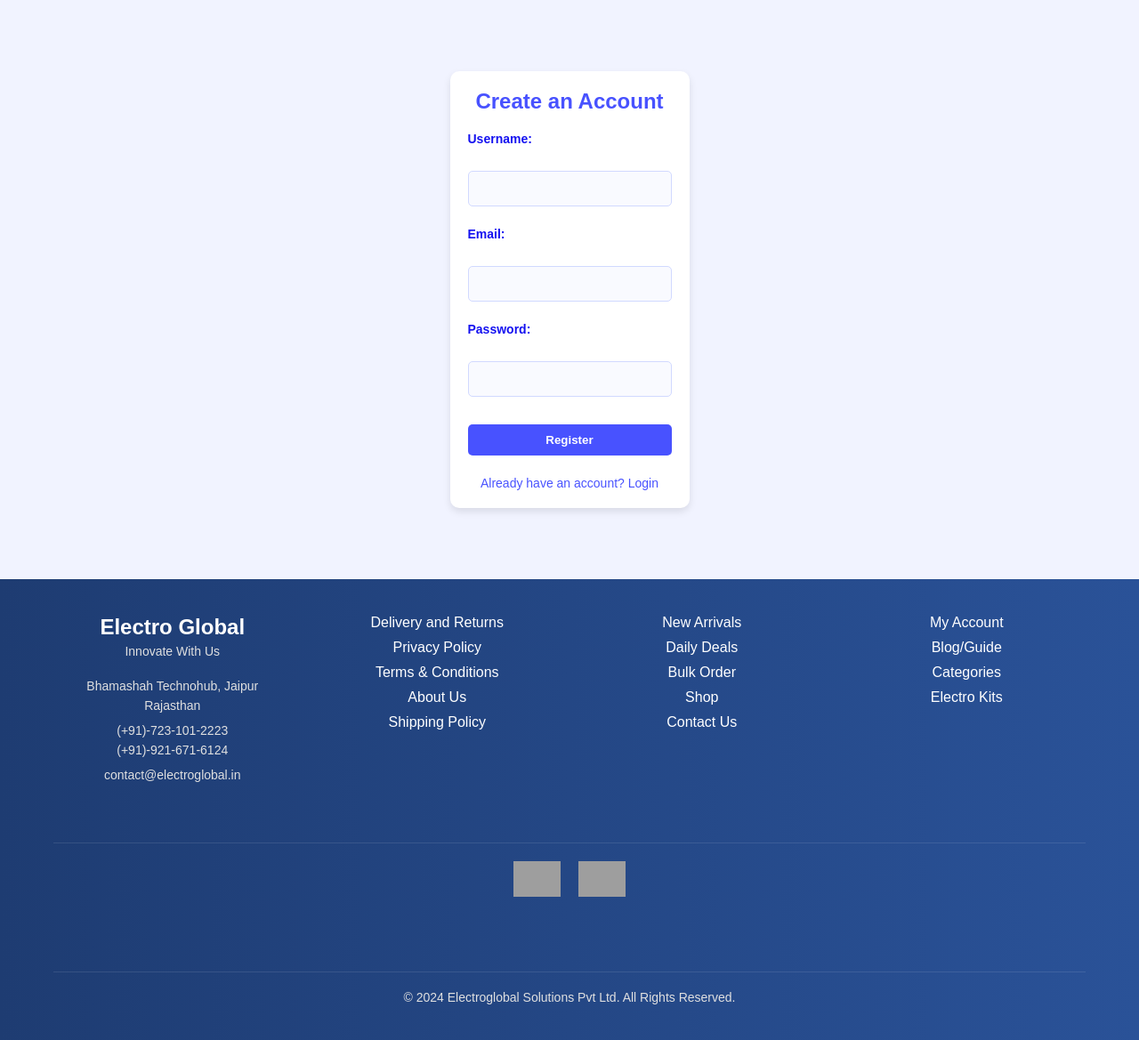
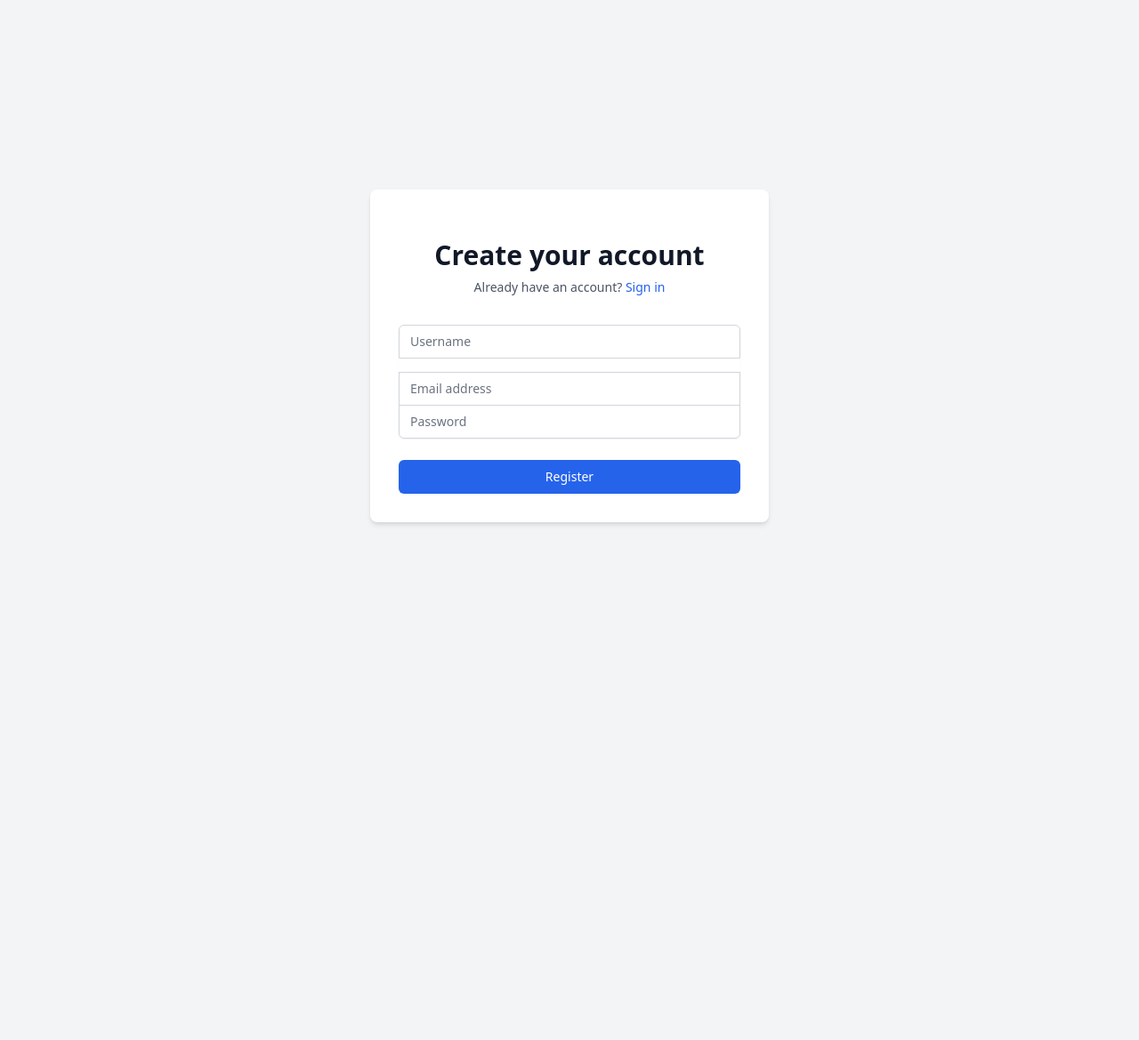
Before and after one commit to Srbh007/AZURE-APP, a Flask app: page /register in a window 1280 px wide. Shown: the whole page at 89% size. After the commit the page ends 800 px from the top, so only its background shows below. Run offline with Flask 3, Linux system fonts and the light colour scheme; grey boxes are pictures that could not be loaded.

```diff
--- a/app.py
+++ b/app.py
@@ -20,6 +20,41 @@ app = Flask(__name__, static_folder='static')
 app.config.from_object('config.Config')
 db = SQLAlchemy(app)
 migrate = Migrate(app, db)
+
+def initialize_database():
+    """Initialize database with proper permissions"""
+    with app.app_context():
+        try:
+            # Ensure instance directory exists with proper permissions
+            os.makedirs(app.config['INSTANCE_PATH'], exist_ok=True)
+            os.chmod(app.config['INSTANCE_PATH'], 0o777)
+            logger.info(f"Ensured instance directory at {app.config['INSTANCE_PATH']}")
+
+            # Create database if it doesn't exist
+            if not os.path.exists(os.path.join(app.config['INSTANCE_PATH'], 'site.db')):
+                db.create_all()
+                logger.info("Created new database")
+
+            # Set database file permissions
+            db_path = os.path.join(app.config['INSTANCE_PATH'], 'site.db')
+            if os.path.exists(db_path):
+                os.chmod(db_path, 0o666)
+                logger.info("Set database file permissions")
+
+            # Verify database connection
+            User.query.first()
+            logger.info("Database connection verified")
+
+            return True
+        except Exception as e:
+            logger.error(f"Database initialization error: {str(e)}")
+            return False
+
+# Initialize database
+if not initialize_database():
+    logger.error("Failed to initialize database")
+    if os.environ.get('FLASK_ENV') == 'production':
+        raise RuntimeError("Database initialization failed in production")
 
 # OpenAI Configuration with error handling
 try:
@@ -54,7 +89,6 @@ class Chat(db.Model):
 def clean_response(text):
     text = re.sub(r'[\*\#]', '', text)
     return text.strip()
-
 # Your existing keyword_links dictionary
 keyword_links = {
     "Arduino": ["https://blog.arduino.cc/", "https://www.instructables.com/howto/Arduino/"],
@@ -117,24 +151,47 @@ def home():
 
 @app.route('/register', methods=['GET', 'POST'])
 def register():
-    try:
-        if request.method == 'POST':
-            username = request.form['username']
-            email = request.form['email']
-            password = generate_password_hash(request.form['password'])
+    if request.method == 'POST':
+        try:
+            username = request.form.get('username')
+            email = request.form.get('email')
+            password = request.form.get('password')
 
-            if User.query.filter_by(email=email).first():
-                logger.warning(f"Registration attempt with existing email: {email}")
-                return "User with this email already exists"
+            # Input validation
+            if not all([username, email, password]):
+                return render_template('register.html', error="All fields are required")
 
-            new_user = User(username=username, email=email, password=password)
+            # Email format validation
+            if not re.match(r"[^@]+@[^@]+\.[^@]+", email):
+                return render_template('register.html', error="Invalid email format")
+
+            # Check if user exists
+            existing_user = User.query.filter_by(email=email).first()
+            if existing_user:
+                return render_template('register.html', error="Email already registered")
+
+            # Create new user
+            password_hash = generate_password_hash(password)
+            new_user = User(username=username, email=email, password=password_hash)
+
+            # Log database path and permissions before commit
+            db_path = app.config['SQLALCHEMY_DATABASE_URI'].replace('sqlite:///', '')
+            logger.info(f"Database path: {db_path}")
+            if os.path.exists(db_path):
+                logger.info(f"Database file permissions: {oct(os.stat(db_path).st_mode)[-3:]}")
+
             db.session.add(new_user)
             db.session.commit()
-            logger.info(f"New user registered: {username}")
+
+            logger.info(f"User registered successfully: {email}")
             return redirect(url_for('login'))
-    except Exception as e:
-        logger.error(f"Error in registration: {str(e)}")
-        return "An error occurred during registration. Please try again."
+
+        except Exception as e:
+            db.session.rollback()
+            logger.error(f"Registration error: {str(e)}")
+            logger.exception("Detailed traceback:")
+            return render_template('register.html', error="Registration failed. Please try again.")
+
     return render_template('register.html')
 
 @app.route('/login', methods=['GET', 'POST'])
@@ -151,11 +208,31 @@ def login():
                 return redirect(url_for('ghat'))
 
             logger.warning(f"Failed login attempt for email: {email}")
-            return "Invalid credentials. Please try again."
+            return render_template('login.html', error="Invalid credentials. Please try again.")
     except Exception as e:
         logger.error(f"Error in login: {str(e)}")
-        return "An error occurred during login. Please try again."
+        return render_template('login.html', error="An error occurred during login. Please try again.")
     return render_template('login.html')
+
+@app.route('/health')
+def health_check():
+    try:
+        # Try to query the database
+        User.query.first()
+        return jsonify({
+            'status': 'healthy',
+            'database': 'connected',
+            'database_path': app.config['SQLALCHEMY_DATABASE_URI'],
+            'instance_path': app.config['INSTANCE_PATH']
+        })
+    except Exception as e:
+        logger.error(f"Health check failed: {str(e)}")
+        return jsonify({
+            'status': 'unhealthy',
+            'error': str(e),
+            'database_path': app.config['SQLALCHEMY_DATABASE_URI'],
+            'instance_path': app.config['INSTANCE_PATH']
+        }), 500
 
 @app.route('/ghat')
 def ghat():
@@ -271,13 +348,5 @@ def logout():
     return redirect(url_for('login'))
 
 if __name__ == '__main__':
-    with app.app_context():
-        try:
-            db.create_all()
-            logger.info("Database tables created successfully")
-        except Exception as e:
-            logger.error(f"Error creating database tables: {str(e)}")
-            raise
-
     port = int(os.environ.get('PORT', 8000))
     app.run(host='0.0.0.0', port=port)
--- a/templates/register.html
+++ b/templates/register.html
@@ -3,105 +3,145 @@
 <head>
     <meta charset="UTF-8">
     <meta name="viewport" content="width=device-width, initial-scale=1.0">
-    <title>Create an Account</title>
-    <link rel="stylesheet" href="{{ url_for('static', filename='css/styles.css') }}">
+    <title>Register - EGPT</title>
+    <link href="https://cdn.jsdelivr.net/npm/tailwindcss@2.2.19/dist/tailwind.min.css" rel="stylesheet">
+    <style>
+        .error-message {
+            color: #5244f2;
+            padding: 10px;
+            margin: 10px 0;
+            border-radius: 5px;
+            background-color: #fef2f2;
+            border: 1px solid #23076d;
+        }
+        .success-message {
+            color: #059669;
+            padding: 10px;
+            margin: 10px 0;
+            border-radius: 5px;
+            background-color: #f0fdf4;
+            border: 1px solid #613fbf;
+        }
+    </style>
 </head>
-<body>
-
-<div class="container">
-    <h2>Create an Account</h2>
-    <form method="post">
-        <label for="username">Username:</label>
-        <input type="text" id="username" name="username" required>
-
-        <label for="email">Email:</label>
-        <input type="email" id="email" name="email" required>
-
-        <label for="password">Password:</label>
-        <input type="password" id="password" name="password" required>
-
-        <button type="submit">Register</button>
-
-        <a href="{{ url_for('login') }}">Already have an account? Login</a>
-    </form>
-</div>
-
-<footer style="background: linear-gradient(to right, #1e3c72, #2a5298); color: white; padding: 40px 0; width: 100%; font-family: Arial, sans-serif;">
-    <div style="max-width: 1200px; margin: 0 auto; padding: 0 20px;">
-        <!-- Logo Section -->
-        <div style="display: flex; flex-wrap: wrap; justify-content: space-between; gap: 30px;">
-            <!-- Company Info -->
-            <div style="flex: 1; min-width: 250px; margin-bottom: 30px;">
-                <div style="margin-bottom: 20px;">
-                    <h3 style="margin: 0; font-size: 24px; font-weight: 600;">Electro Global</h3>
-                    <p style="margin: 5px 0; color: #e0e0e0;">Innovate With Us</p>
-                </div>
-                <div style="color: #e0e0e0; line-height: 1.6;">
-                    <p style="margin: 5px 0;">Bhamashah Technohub, Jaipur<br>Rajasthan</p>
-                    <p style="margin: 5px 0;">(+91)-723-101-2223<br>(+91)-921-671-6124</p>
-                    <p style="margin: 5px 0;">contact@electroglobal.in</p>
-                </div>
+<body class="bg-gray-100">
+    <div class="min-h-screen flex items-center justify-center py-12 px-4 sm:px-6 lg:px-8">
+        <div class="max-w-md w-full space-y-8 bg-white p-8 rounded-lg shadow-md">
+            <div>
+                <h2 class="mt-6 text-center text-3xl font-extrabold text-gray-900">
+                    Create your account
+                </h2>
+                <p class="mt-2 text-center text-sm text-gray-600">
+                    Already have an account?
+                    <a href="{{ url_for('login') }}" class="font-medium text-blue-600 hover:text-blue-500">
+                        Sign in
+                    </a>
+                </p>
             </div>
 
-            <!-- Quick Links -->
-            <div style="flex: 1; min-width: 250px; margin-bottom: 30px;">
-                <div style="display: flex; flex-direction: column; gap: 10px;">
-                    <a href="#" style="color: white; text-decoration: none; transition: color 0.3s ease;">Delivery and Returns</a>
-                    <a href="#" style="color: white; text-decoration: none; transition: color 0.3s ease;">Privacy Policy</a>
-                    <a href="#" style="color: white; text-decoration: none; transition: color 0.3s ease;">Terms & Conditions</a>
-                    <a href="#" style="color: white; text-decoration: none; transition: color 0.3s ease;">About Us</a>
-                    <a href="#" style="color: white; text-decoration: none; transition: color 0.3s ease;">Shipping Policy</a>
+            <!-- Error Messages -->
+            {% with messages = get_flashed_messages(with_categories=true) %}
+                {% if messages %}
+                    {% for category, message in messages %}
+                        <div class="{{ 'error-message' if category == 'error' else 'success-message' }}">
+                            {{ message }}
+                        </div>
+                    {% endfor %}
+                {% endif %}
+            {% endwith %}
+
+            {% if error %}
+                <div class="error-message">
+                    {{ error }}
                 </div>
-            </div>
+            {% endif %}
 
-            <!-- Shop Links -->
-            <div style="flex: 1; min-width: 250px; margin-bottom: 30px;">
-                <div style="display: flex; flex-direction: column; gap: 10px;">
-                    <a href="#" style="color: white; text-decoration: none; transition: color 0.3s ease;">New Arrivals</a>
-                    <a href="#" style="color: white; text-decoration: none; transition: color 0.3s ease;">Daily Deals</a>
-                    <a href="#" style="color: white; text-decoration: none; transition: color 0.3s ease;">Bulk Order</a>
-                    <a href="#" style="color: white; text-decoration: none; transition: color 0.3s ease;">Shop</a>
-                    <a href="#" style="color: white; text-decoration: none; transition: color 0.3s ease;">Contact Us</a>
+            <form class="mt-8 space-y-6" method="POST" action="{{ url_for('register') }}" id="registerForm">
+                <div class="rounded-md shadow-sm -space-y-px">
+                    <div class="mb-4">
+                        <label for="username" class="sr-only">Username</label>
+                        <input id="username" name="username" type="text" required
+                               class="appearance-none rounded-none relative block w-full px-3 py-2 border border-gray-300 placeholder-gray-500 text-gray-900 rounded-t-md focus:outline-none focus:ring-blue-500 focus:border-blue-500 focus:z-10 sm:text-sm"
+                               placeholder="Username">
+                    </div>
+                    <div class="mb-4">
+                        <label for="email" class="sr-only">Email address</label>
+                        <input id="email" name="email" type="email" required
+                               class="appearance-none rounded-none relative block w-full px-3 py-2 border border-gray-300 placeholder-gray-500 text-gray-900 focus:outline-none focus:ring-blue-500 focus:border-blue-500 focus:z-10 sm:text-sm"
+                               placeholder="Email address">
+                    </div>
+                    <div>
+                        <label for="password" class="sr-only">Password</label>
+                        <input id="password" name="password" type="password" required
+                               class="appearance-none rounded-none relative block w-full px-3 py-2 border border-gray-300 placeholder-gray-500 text-gray-900 rounded-b-md focus:outline-none focus:ring-blue-500 focus:border-blue-500 focus:z-10 sm:text-sm"
+                               placeholder="Password">
+                    </div>
                 </div>
-            </div>
 
-            <!-- Account Links -->
-            <div style="flex: 1; min-width: 250px; margin-bottom: 30px;">
-                <div style="display: flex; flex-direction: column; gap: 10px;">
-                    <a href="#" style="color: white; text-decoration: none; transition: color 0.3s ease;">My Account</a>
-                    <a href="#" style="color: white; text-decoration: none; transition: color 0.3s ease;">Blog/Guide</a>
-                    <a href="#" style="color: white; text-decoration: none; transition: color 0.3s ease;">Categories</a>
-                    <a href="#" style="color: white; text-decoration: none; transition: color 0.3s ease;">Electro Kits</a>
+                <div>
+                    <button type="submit"
+                            class="group relative w-full flex justify-center py-2 px-4 border border-transparent text-sm font-medium rounded-md text-white bg-blue-600 hover:bg-blue-700 focus:outline-none focus:ring-2 focus:ring-offset-2 focus:ring-blue-500">
+                        Register
+                    </button>
                 </div>
-            </div>
-        </div>
-
-        <!-- App Downloads -->
-        <div style="text-align: center; margin: 30px 0; padding: 20px 0; border-top: 1px solid rgba(255,255,255,0.1);">
-            <div style="display: flex; justify-content: center; gap: 20px; flex-wrap: wrap;">
-                <a href="#" style="display: inline-block;"><img src="/api/placeholder/150/50" alt="Google Play" style="height: 40px;"></a>
-                <a href="#" style="display: inline-block;"><img src="/api/placeholder/150/50" alt="App Store" style="height: 40px;"></a>
-            </div>
-        </div>
-
-        <!-- Social Icons -->
-        <div style="text-align: center; margin: 20px 0;">
-            <div style="display: flex; justify-content: center; gap: 20px; flex-wrap: wrap;">
-                <a href="#" style="color: white; font-size: 24px;"><i class="fab fa-facebook"></i></a>
-                <a href="#" style="color: white; font-size: 24px;"><i class="fab fa-twitter"></i></a>
-                <a href="#" style="color: white; font-size: 24px;"><i class="fab fa-instagram"></i></a>
-                <a href="#" style="color: white; font-size: 24px;"><i class="fab fa-linkedin"></i></a>
-                <a href="#" style="color: white; font-size: 24px;"><i class="fab fa-youtube"></i></a>
-                <a href="#" style="color: white; font-size: 24px;"><i class="fab fa-whatsapp"></i></a>
-            </div>
-        </div>
-
-        <!-- Copyright -->
-        <div style="text-align: center; margin-top: 30px; padding-top: 20px; border-top: 1px solid rgba(255,255,255,0.1);">
-            <p style="margin: 0; color: #e0e0e0;">&copy; 2024 Electroglobal Solutions Pvt Ltd. All Rights Reserved.</p>
+            </form>
         </div>
     </div>
-</footer>
 
+    <script>
+        document.getElementById('registerForm').addEventListener('submit', function(e) {
+            const username = document.getElementById('username').value.trim();
+            const email = document.getElementById('email').value.trim();
+            const password = document.getElementById('password').value;
+            let isValid = true;
+            let errorMessages = [];
+
+            // Username validation
+            if (username.length < 3) {
+                errorMessages.push('Username must be at least 3 characters long');
+                isValid = false;
+            }
+
+            // Email validation
+            const emailRegex = /^[^\s@]+@[^\s@]+\.[^\s@]+$/;
+            if (!emailRegex.test(email)) {
+                errorMessages.push('Please enter a valid email address');
+                isValid = false;
+            }
+
+            // Password validation
+            if (password.length < 6) {
+                errorMessages.push('Password must be at least 6 characters long');
+                isValid = false;
+            }
+
+            if (!isValid) {
+                e.preventDefault();
+                const errorDiv = document.createElement('div');
+                errorDiv.className = 'error-message';
+                errorDiv.innerHTML = errorMessages.join('<br>');
+
+                // Remove any existing error messages
+                const existingErrors = document.getElementsByClassName('error-message');
+                Array.from(existingErrors).forEach(error => error.remove());
+
+                // Insert new error message
+                const form = document.getElementById('registerForm');
+                form.insertBefore(errorDiv, form.firstChild);
+
+                // Scroll to error message
+                errorDiv.scrollIntoView({ behavior: 'smooth', block: 'start' });
+            }
+        });
+
+        // Clear error messages when user starts typing
+        const inputs = ['username', 'email', 'password'];
+        inputs.forEach(id => {
+            document.getElementById(id).addEventListener('input', function() {
+                const errors = document.getElementsByClassName('error-message');
+                Array.from(errors).forEach(error => error.remove());
+            });
+        });
+    </script>
 </body>
 </html>
```
Also changed, not shown: 1 other file.
